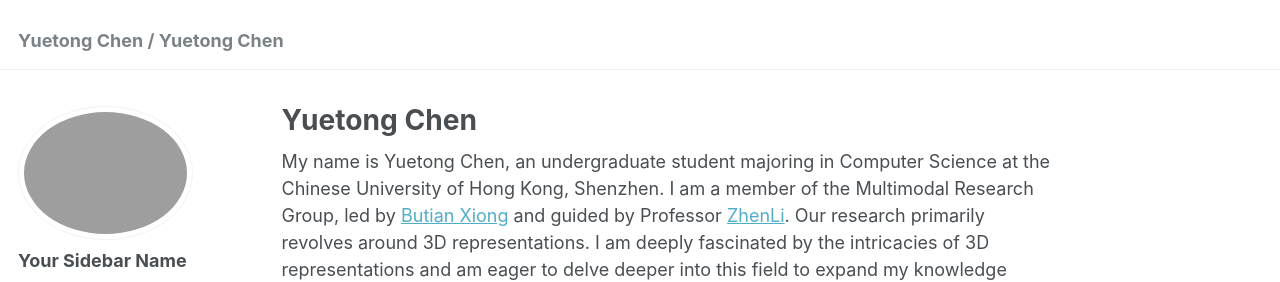
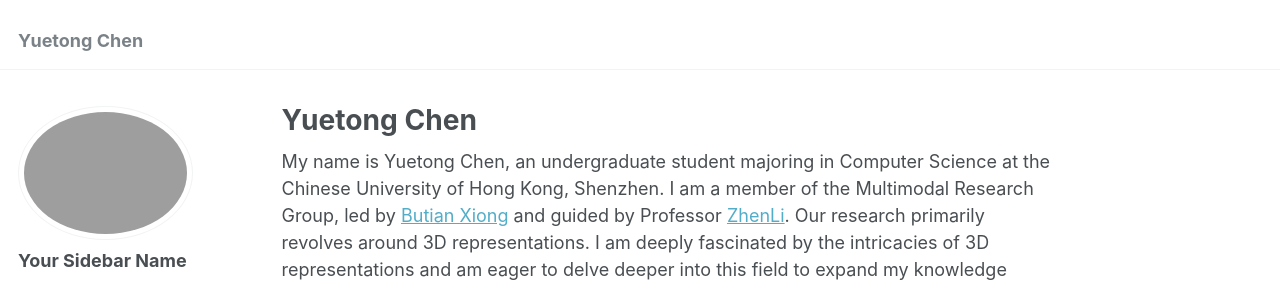
Before and after one commit to easyt18/Emma-Chen, a Jekyll site: the page built from _pages/about.md, in a window 1280 px wide. Shown: the top 282 px of the page. Built offline with Jekyll 4.4.1, drawn with Linux system fonts in a browser that asks for light colours.

Commit message:
Update _config.yml

```diff
--- a/_config.yml
+++ b/_config.yml
@@ -8,7 +8,7 @@
 
 # Basic Site Settings
 locale                   : "en-US"
-title                    : "Yuetong Chen / Yuetong Chen"
+title                    : "Yuetong Chen"
 title_separator          : "-"
 name                     : &name "Yuetong Chen"
 description              : &description "Yuetong Chen is an undergraduate student major in computer science in Chinese University of Hong Kong, Shenzhen. She is interesting in 3D representation."
```
